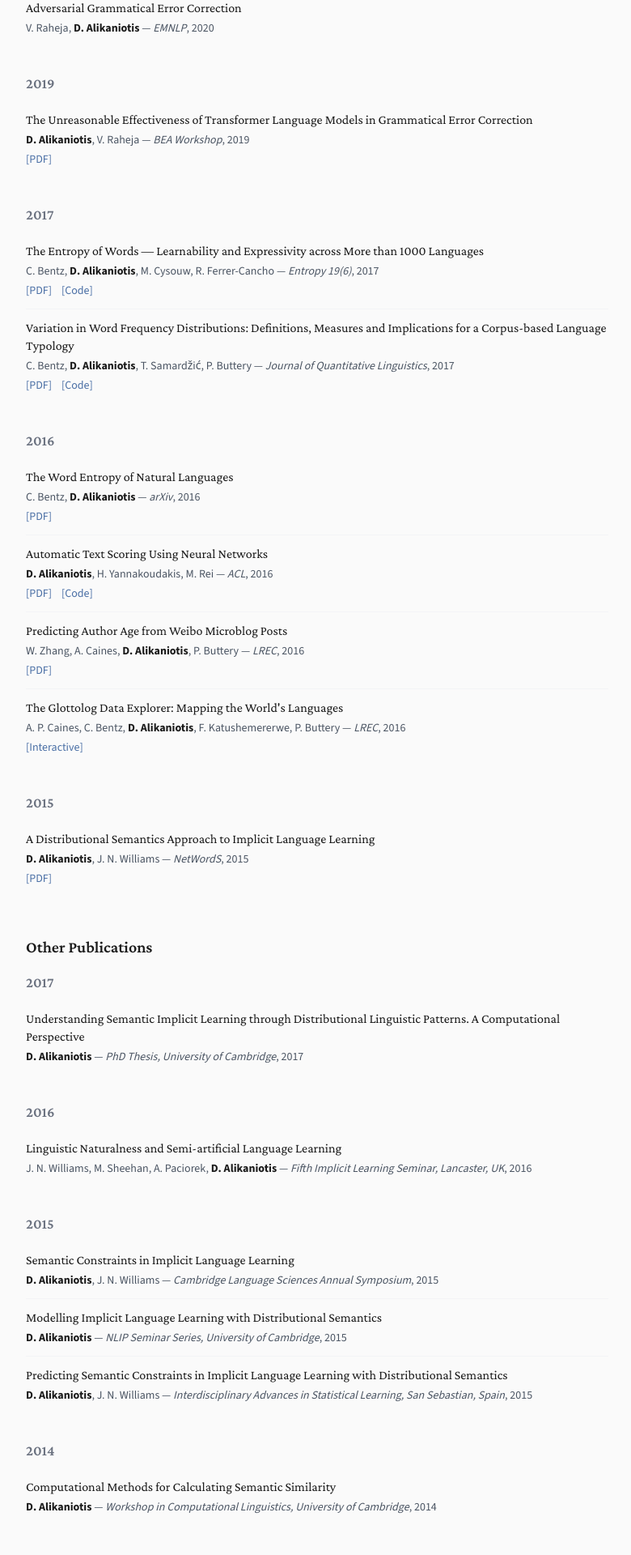
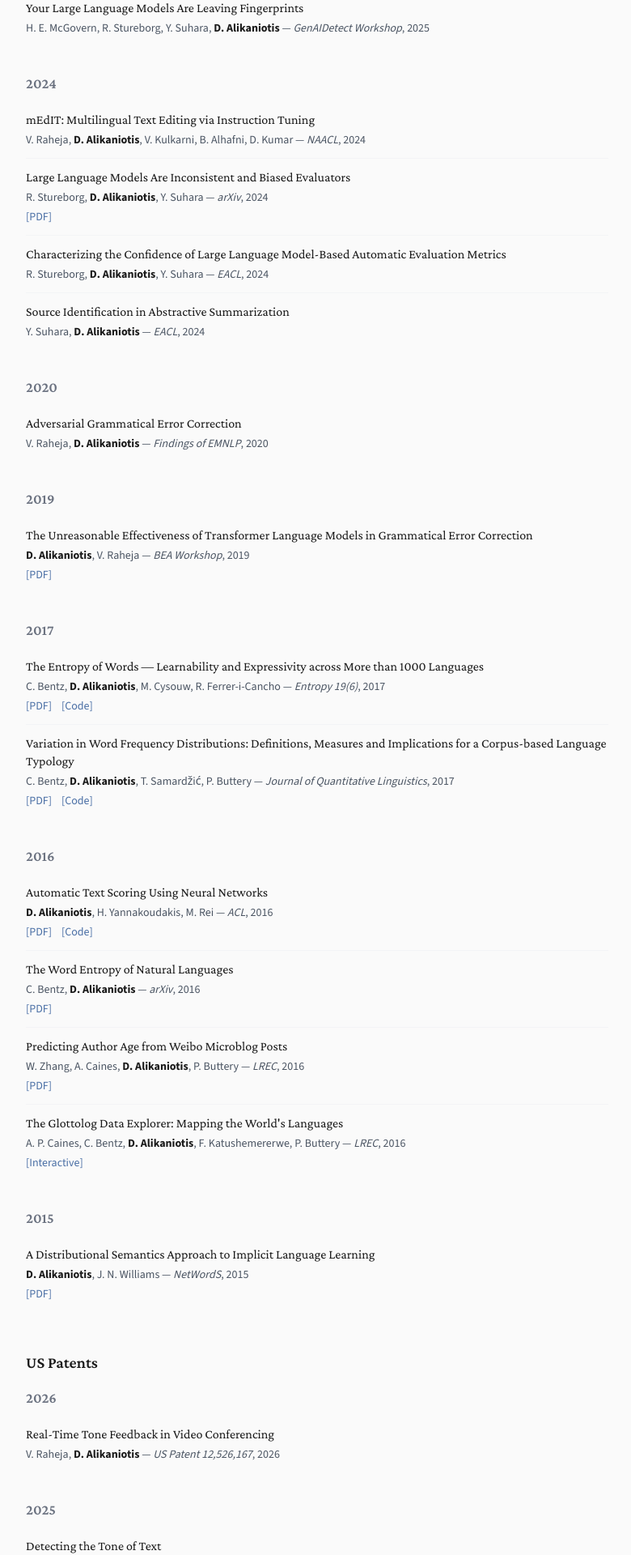
Before and after one commit to dimalik/website, a Next.js app: page /publications in a window 1280 px wide. Shown: the part 340-2260 px from the top of the page at 81% size, without its empty margins (248-1028 px from the left). Built offline with nearby package versions, Linux system fonts and the light colour scheme.

Commit message:
Add US patents section and update publications from Google Scholar

```diff
--- a/app/publications/publications-client.tsx
+++ b/app/publications/publications-client.tsx
@@ -54,6 +54,7 @@ export function PublicationsClient({
   });
 
   const peerReviewed = filtered.filter((p) => p.category === "peer-reviewed");
+  const patents = filtered.filter((p) => p.category === "patent");
   const other = filtered.filter((p) => p.category === "other");
 
   return (
@@ -71,6 +72,12 @@ export function PublicationsClient({
           <YearGroupedList pubs={peerReviewed} />
         </div>
       )}
+      {patents.length > 0 && (
+        <div className="mb-12">
+          <h2 className="font-serif text-xl font-semibold mb-4">US Patents</h2>
+          <YearGroupedList pubs={patents} />
+        </div>
+      )}
       {other.length > 0 && (
         <div>
           <h2 className="font-serif text-xl font-semibold mb-4">Other Publications</h2>
--- a/content/publications.ts
+++ b/content/publications.ts
@@ -1,11 +1,61 @@
 import { Publication } from "@/lib/types";
 
 export const publications: Publication[] = [
-  // Peer-reviewed
+  // ==================== Peer-Reviewed ====================
+
+  {
+    title: "Your Large Language Models Are Leaving Fingerprints",
+    authors: ["H. E. McGovern", "R. Stureborg", "Y. Suhara", "D. Alikaniotis"],
+    venue: "GenAIDetect Workshop",
+    year: 2025,
+    category: "peer-reviewed",
+    links: {},
+  },
+  {
+    title: "mEdIT: Multilingual Text Editing via Instruction Tuning",
+    authors: [
+      "V. Raheja",
+      "D. Alikaniotis",
+      "V. Kulkarni",
+      "B. Alhafni",
+      "D. Kumar",
+    ],
+    venue: "NAACL",
+    year: 2024,
+    category: "peer-reviewed",
+    links: {},
+  },
+  {
+    title: "Large Language Models Are Inconsistent and Biased Evaluators",
+    authors: ["R. Stureborg", "D. Alikaniotis", "Y. Suhara"],
+    venue: "arXiv",
+    year: 2024,
+    category: "peer-reviewed",
+    links: {
+      pdf: "https://arxiv.org/abs/2405.01724",
+    },
+  },
+  {
+    title:
+      "Characterizing the Confidence of Large Language Model-Based Automatic Evaluation Metrics",
+    authors: ["R. Stureborg", "D. Alikaniotis", "Y. Suhara"],
+    venue: "EACL",
+    year: 2024,
+    category: "peer-reviewed",
+    links: {},
+  },
+  {
+    title: "Source Identification in Abstractive Summarization",
+    authors: ["Y. Suhara", "D. Alikaniotis"],
+    venue: "EACL",
+    year: 2024,
+    category: "peer-reviewed",
+    links: {},
+  },
   {
     title: "Adversarial Grammatical Error Correction",
     authors: ["V. Raheja", "D. Alikaniotis"],
-    venue: "EMNLP",
+    venue: "Findings of EMNLP",
     year: 2020,
     category: "peer-reviewed",
     links: {},
@@ -24,7 +74,7 @@ export const publications: Publication[] = [
   {
     title:
       "The Entropy of Words — Learnability and Expressivity across More than 1000 Languages",
-    authors: ["C. Bentz", "D. Alikaniotis", "M. Cysouw", "R. Ferrer-Cancho"],
+    authors: ["C. Bentz", "D. Alikaniotis", "M. Cysouw", "R. Ferrer-i-Cancho"],
     venue: "Entropy 19(6)",
     year: 2017,
     category: "peer-reviewed",
@@ -46,16 +96,6 @@ export const publications: Publication[] = [
     },
   },
   {
-    title: "The Word Entropy of Natural Languages",
-    authors: ["C. Bentz", "D. Alikaniotis"],
-    venue: "arXiv",
-    year: 2016,
-    category: "peer-reviewed",
-    links: {
-      pdf: "https://arxiv.org/abs/1606.06996",
-    },
-  },
-  {
     title: "Automatic Text Scoring Using Neural Networks",
     authors: ["D. Alikaniotis", "H. Yannakoudakis", "M. Rei"],
     venue: "ACL",
@@ -64,6 +104,16 @@ export const publications: Publication[] = [
     links: {
       pdf: "https://aclanthology.info/papers/P16-1068/p16-1068",
       code: "https://github.com/dimalik/aes",
+    },
+  },
+  {
+    title: "The Word Entropy of Natural Languages",
+    authors: ["C. Bentz", "D. Alikaniotis"],
+    venue: "arXiv",
+    year: 2016,
+    category: "peer-reviewed",
+    links: {
+      pdf: "https://arxiv.org/abs/1606.06996",
     },
   },
   {
@@ -77,8 +127,7 @@ export const publications: Publication[] = [
     },
   },
   {
-    title:
-      "The Glottolog Data Explorer: Mapping the World's Languages",
+    title: "The Glottolog Data Explorer: Mapping the World's Languages",
     authors: [
       "A. P. Caines",
       "C. Bentz",
@@ -94,8 +143,7 @@ export const publications: Publication[] = [
     },
   },
   {
-    title:
-      "A Distributional Semantics Approach to Implicit Language Learning",
+    title: "A Distributional Semantics Approach to Implicit Language Learning",
     authors: ["D. Alikaniotis", "J. N. Williams"],
     venue: "NetWordS",
     year: 2015,
@@ -105,7 +153,84 @@ export const publications: Publication[] = [
     },
   },
 
-  // Other publications
+  // ==================== US Patents ====================
+
+  {
+    title: "Real-Time Tone Feedback in Video Conferencing",
+    authors: ["V. Raheja", "D. Alikaniotis"],
+    venue: "US Patent 12,526,167",
+    year: 2026,
+    category: "patent",
+    links: {},
+  },
+  {
+    title: "Detecting the Tone of Text",
+    authors: ["D. Alikaniotis", "S. Levental", "A. Shevchenko"],
+    venue: "US Patent App. 19/267,669",
+    year: 2025,
+    category: "patent",
+    links: {},
+  },
+  {
+    title:
+      "Automatic Code Generation from Informal Specifications of Text Editing and Grammar Correction Guidelines",
+    authors: ["D. Kumar", "V. Raheja", "V. Kulkarni", "D. Alikaniotis"],
+    venue: "US Patent App. 18/587,303",
+    year: 2025,
+    category: "patent",
+    links: {},
+  },
+  {
+    title: "Detecting the Tone of Text",
+    authors: ["D. Alikaniotis", "S. Levental", "A. Shevchenko"],
+    venue: "US Patent 12,380,275",
+    year: 2025,
+    category: "patent",
+    links: {},
+  },
+  {
+    title: "Conforming Digital Documents to Style Guides",
+    authors: ["V. Kulkarni", "C. Leacock", "D. Alikaniotis", "M. Gubin"],
+    venue: "US Patent App. 18/977,100",
+    year: 2025,
+    category: "patent",
+    links: {},
+  },
+  {
+    title: "Automatic Prediction of Important Content",
+    authors: ["R. Khlystik", "K. Singh", "D. Alikaniotis", "J. Vandamme"],
+    venue: "US Patent 12,164,860",
+    year: 2024,
+    category: "patent",
+    links: {},
+  },
+  {
+    title: "Real-Time Tone Feedback in Video Conferencing",
+    authors: ["V. Raheja", "D. Alikaniotis"],
+    venue: "US Patent 11,894,941",
+    year: 2024,
+    category: "patent",
+    links: {},
+  },
+  {
+    title: "Automatic Prediction of Important Content",
+    authors: ["R. Khlystik", "K. Singh", "D. Alikaniotis", "J. Vandamme"],
+    venue: "US Patent 11,853,687",
+    year: 2023,
+    category: "patent",
+    links: {},
+  },
+  {
+    title: "Detecting the Tone of Text",
+    authors: ["D. Alikaniotis", "S. Levental", "A. Shevchenko"],
+    venue: "US Patent 11,763,085",
+    year: 2023,
+    category: "patent",
+    links: {},
+  },
+
+  // ==================== Other Publications ====================
+
   {
     title:
       "Understanding Semantic Implicit Learning through Distributional Linguistic Patterns. A Computational Perspective",
@@ -116,8 +241,7 @@ export const publications: Publication[] = [
     links: {},
   },
   {
-    title:
-      "Linguistic Naturalness and Semi-artificial Language Learning",
+    title: "Linguistic Naturalness and Semi-artificial Language Learning",
     authors: [
       "J. N. Williams",
       "M. Sheehan",
@@ -150,7 +274,8 @@ export const publications: Publication[] = [
     title:
       "Predicting Semantic Constraints in Implicit Language Learning with Distributional Semantics",
     authors: ["D. Alikaniotis", "J. N. Williams"],
-    venue: "Interdisciplinary Advances in Statistical Learning, San Sebastian, Spain",
+    venue:
+      "Interdisciplinary Advances in Statistical Learning, San Sebastian, Spain",
     year: 2015,
     category: "other",
     links: {},
--- a/lib/types.ts
+++ b/lib/types.ts
@@ -23,7 +23,7 @@ export interface Publication {
   authors: string[];
   venue: string;
   year: number;
-  category: "peer-reviewed" | "other";
+  category: "peer-reviewed" | "other" | "patent";
   links: {
     pdf?: string;
     code?: string;
```
